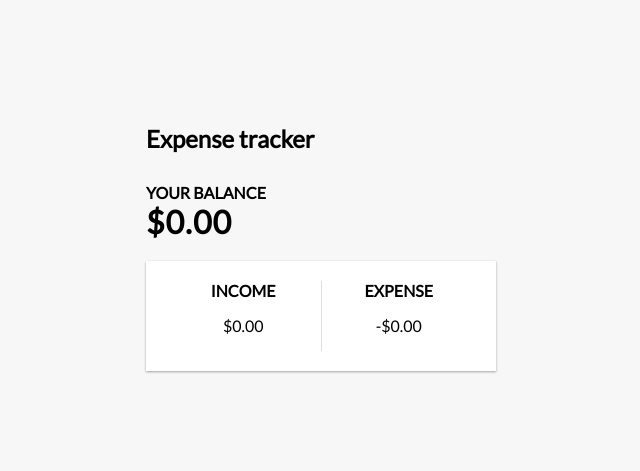
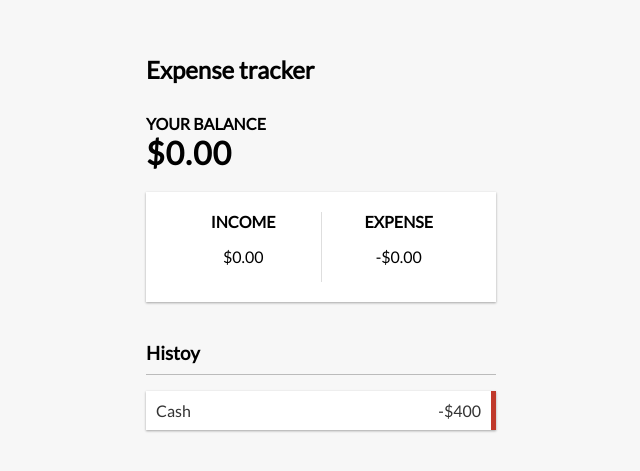
Before and after one commit to yuliethc/expense_tracker, a React (Create React App) app: page / in a window 1280 px wide. Shown: the part 147-618 px from the top of the page, without its empty margins (319-959 px from the left). Built offline with nearby package versions, Linux system fonts and the light colour scheme.

Commit message:
Transaction list

```diff
--- a/src/App.js
+++ b/src/App.js
@@ -2,6 +2,7 @@ import "./App.css";
 import Header from "./components/Header";
 import Balance from "./components/Balance";
 import IncomeExpenses from "./components/IncomeExpenses";
+import TransactionList from "./components/TransactionList";
 
 function App() {
   return (
@@ -10,6 +11,7 @@ function App() {
       <div className="container">
         <Balance />
         <IncomeExpenses/>
+        <TransactionList/>
       </div>
     </>
   );
--- /dev/null
+++ b/src/components/TransactionList.js
@@ -0,0 +1,14 @@
+import React from "react";
+
+const TransactionList = () => {
+  return (
+    <>
+      <h3>Histoy</h3>
+      <ul id="list" className="list">
+        <li class="minus"> Cash <span>-$400</span> <button className="delete-btn">x</button></li>
+      </ul>
+    </>
+  );
+};
+
+export default TransactionList;
```
